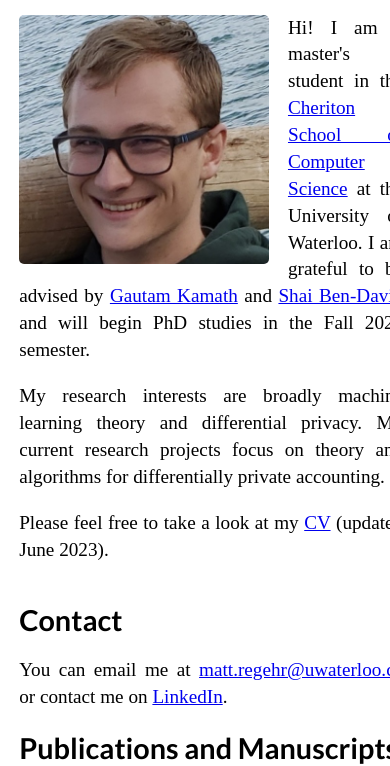
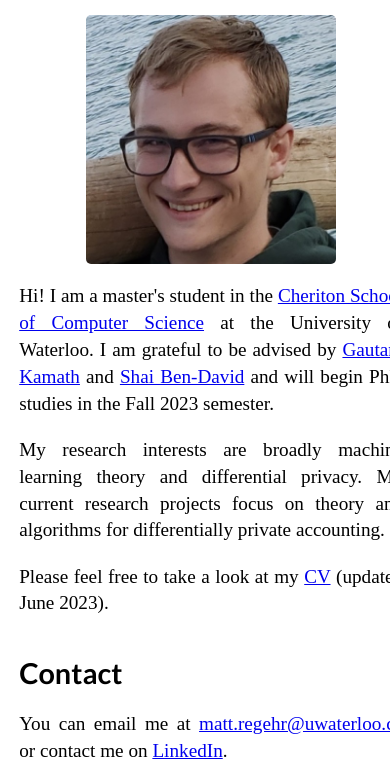
Before and after one commit to matt19234/matt19234.github.io, a plain HTML site: page index.html in a window 390 px wide. Shown: the part 83-849 px from the top of the page. Drawn offline with Linux system fonts and the light colour scheme.

Commit message:
Made img responsive

```diff
--- a/style.css
+++ b/style.css
@@ -32,6 +32,15 @@ img {
     border-radius: 5px;
 }
 
+@media only screen and (max-width: 600px) {
+  img {
+    float: none;
+    display: block;
+    margin-right: auto;
+    margin-left: auto;
+  }
+}
+
 a {
     transition: all 300ms ease;
 }
@@ -39,10 +48,6 @@ a {
 a:hover {
     opacity: 0.5;
 }
-
-/*h1 {
-    text-align: center;
-}*/
 
 h3 {
     margin-bottom: 0;
```
Also changed, not shown: 1 other file.
